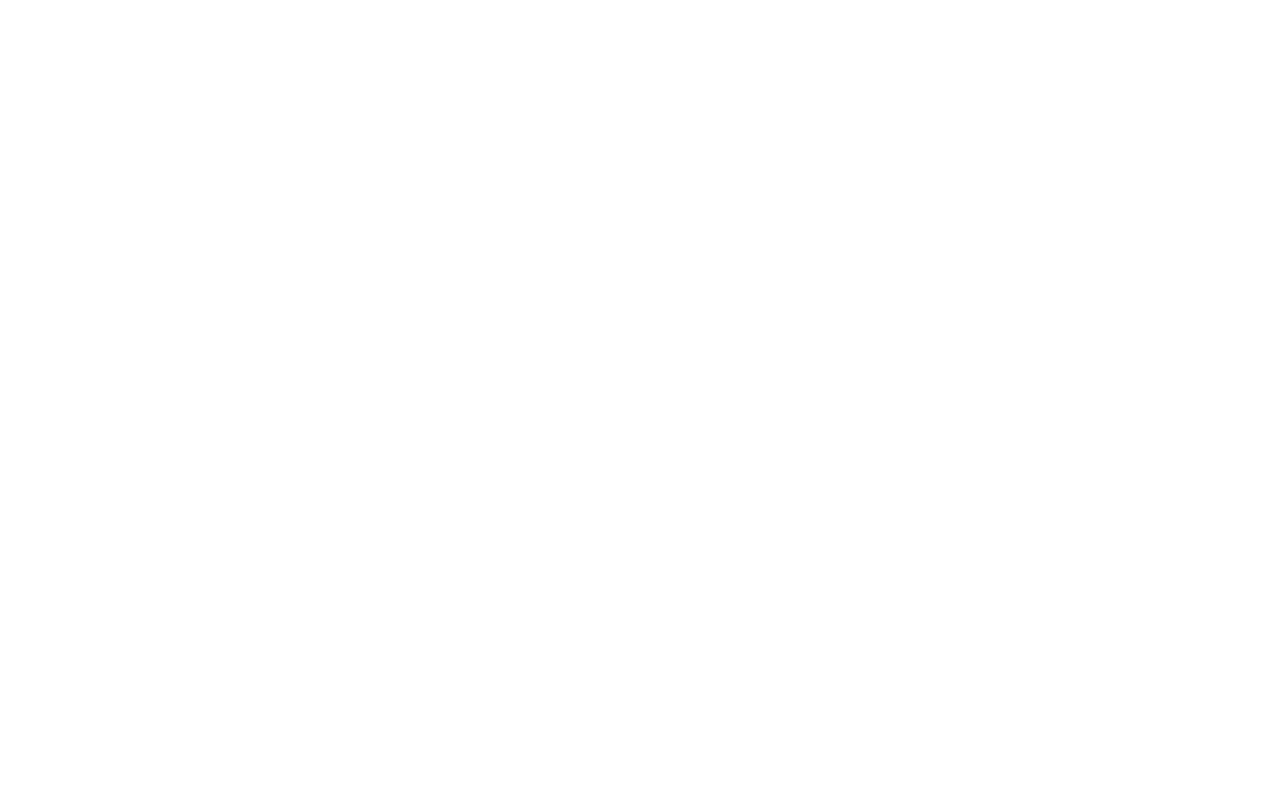
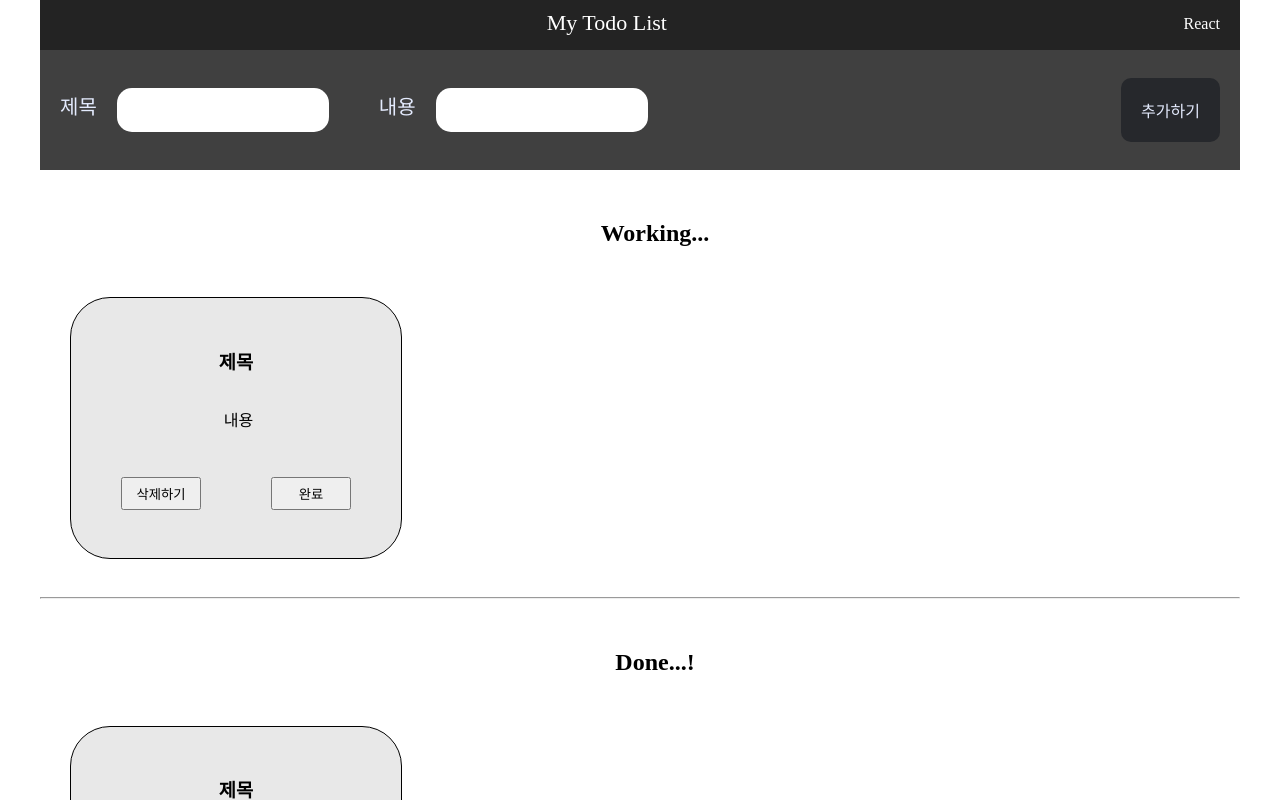
Before and after one commit to Sunghoman/react_todoapp, a React (Create React App) app: page / in a window 1280 px wide. Shown: the top 800 px of the page. Built offline with nearby package versions, Linux system fonts and the light colour scheme.

Commit message:
각 컴포넌트 별 html 렌더링

```diff
--- a/src/components/form/Form.jsx
+++ b/src/components/form/Form.jsx
@@ -1,7 +1,24 @@
 import './style.css'
 
-const Form = (props) => {
+import List from '../list/List';
 
+const Form = ( posts ) => {
+
+  return(
+    <div>
+      <div className='input'>
+        <div className='input-post'>
+          <label for="title">제목</label>
+          <input type="text" id="title" name="title"/>
+
+          <label for="comment">내용</label>
+          <input type="text" id="comment" name="body"/>
+        </div>
+        <span className='addpost'>추가하기</span>
+      </div>
+      <List posts={posts}/>
+    </div>
+  );
 }
 
 export default Form;
--- a/src/components/header/Header.jsx
+++ b/src/components/header/Header.jsx
@@ -1,7 +1,14 @@
 import './style.css'
 
-const Header = (props) => {
-
-}
+const Header = () => {
+  return(
+    <div className="nav">
+      <div className="nav-title">My Todo List</div>
+      <div className="nav-links">
+        <span>React</span>
+      </div>
+    </div>
+  );
+};
 
 export default Header;
--- a/src/components/layout/Layout.jsx
+++ b/src/components/layout/Layout.jsx
@@ -1,7 +1,16 @@
 import './style.css'
+
+import Header from '../header/Header';
+import Form from '../form/Form';
 
 const Layout = (props) => {
 
+  return(
+    <div>
+      <Header/>
+      <Form posts={props.posts} setPosts={props.setPosts}/>
+    </div>
+  );
 }
 
 export default Layout;
--- a/src/components/list/List.jsx
+++ b/src/components/list/List.jsx
@@ -1,6 +1,26 @@
 import './style.css'
 
-const List = (props) => {
+import Todo from '../todo/Todo';
+
+const List = ({  posts, setPosts  }) => {
+
+  return(
+    <div>
+
+        <h2>Working...</h2>
+        <div className='card-list'>
+          <Todo/>
+        </div>
+
+      <hr/>
+
+        <h2>Done...!</h2>
+        <div className='card-list'>
+          <Todo/>
+        </div>
+
+    </div>
+  );
 
 }
 
--- a/src/components/todo/Todo.jsx
+++ b/src/components/todo/Todo.jsx
@@ -2,6 +2,18 @@
 
 const Todo = (props) => {
 
+  return(
+    <div>
+      <div className='card'>
+        <h3>제목</h3>
+        <p>내용</p>
+        <div className='buttons'>
+          <button>삭제하기</button>
+          <button>완료</button>
+        </div>
+      </div>
+    </div>
+  );
 }
 
 export default Todo;
```
